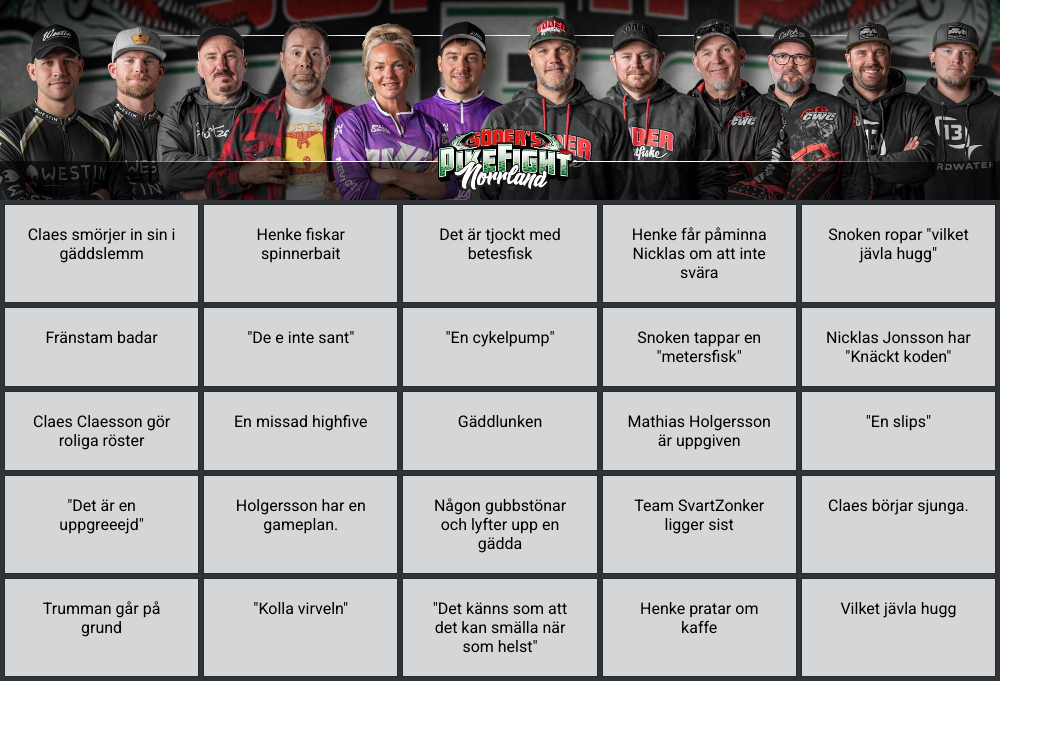
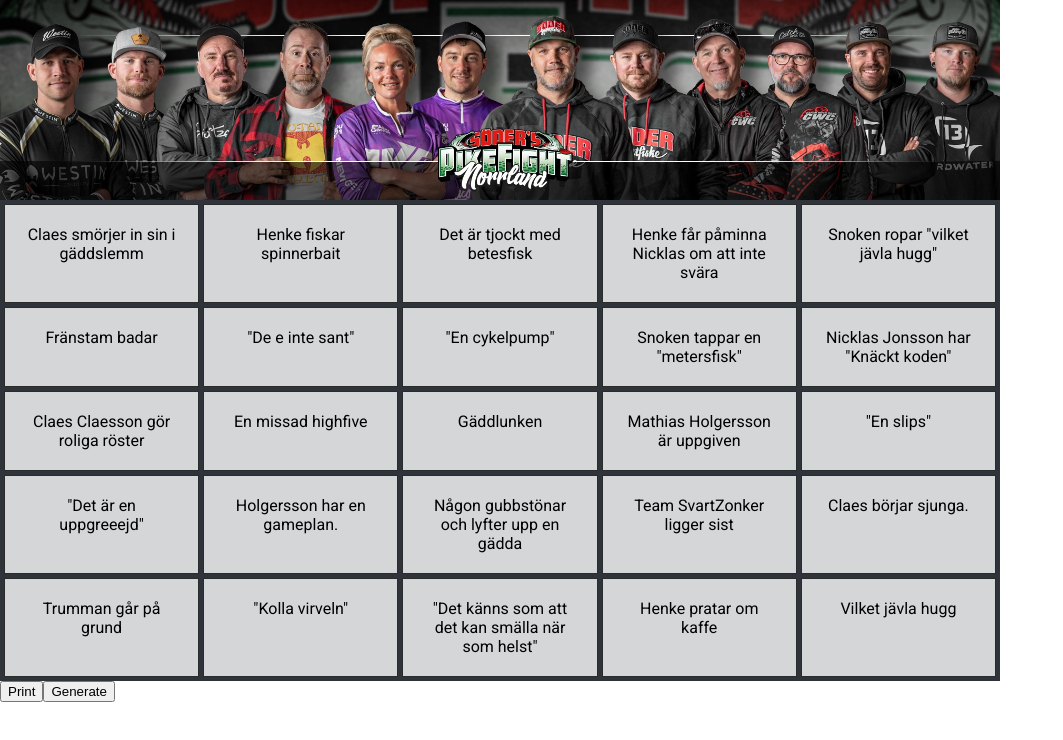
Before and after one commit to jonasgerling/pikefightbingo, an Angular app: page / in a window 1280 px wide. Shown: the top 740 px of the page, without its empty margins (0-1063 px from the left). Built offline with nearby package versions, Linux system fonts and the light colour scheme.

Commit message:
Add generate and print buttons

```diff
--- a/src/app/bingo/bingo.component.html
+++ b/src/app/bingo/bingo.component.html
@@ -7,4 +7,6 @@
           {{ entry }}
       </div>
     </div>
+     <button (click)="windowPrint()">Print</button>
+     <button (click)="generate()">Generate</button>
    </div>
--- a/src/app/bingo/bingo.component.ts
+++ b/src/app/bingo/bingo.component.ts
@@ -12,11 +12,16 @@ export class BingoComponent implements OnInit {
     constructor() {
     }
     ngOnInit(): void {
-    this.bingoEntries = getBingoEntries(bingoMock);
-    }
+      this.bingoEntries = this.getBingoEntries(bingoMock);
     }
 
-function getBingoEntries(array): string[] {
+    public windowPrint(): void {
+      window.print();
+    }
+    public generate(): void {
+      this.bingoEntries = this.getBingoEntries(bingoMock);
+    }
+    private getBingoEntries(array): string[] {
       let currentIndex = array.length;
       let temporaryValue;
       let randomIndex;
@@ -33,3 +38,4 @@ function getBingoEntries(array): string[] {
 
       return array.slice(0, 25);
     }
+}
```
Lines whose indentation alone changed are shown as unchanged.
